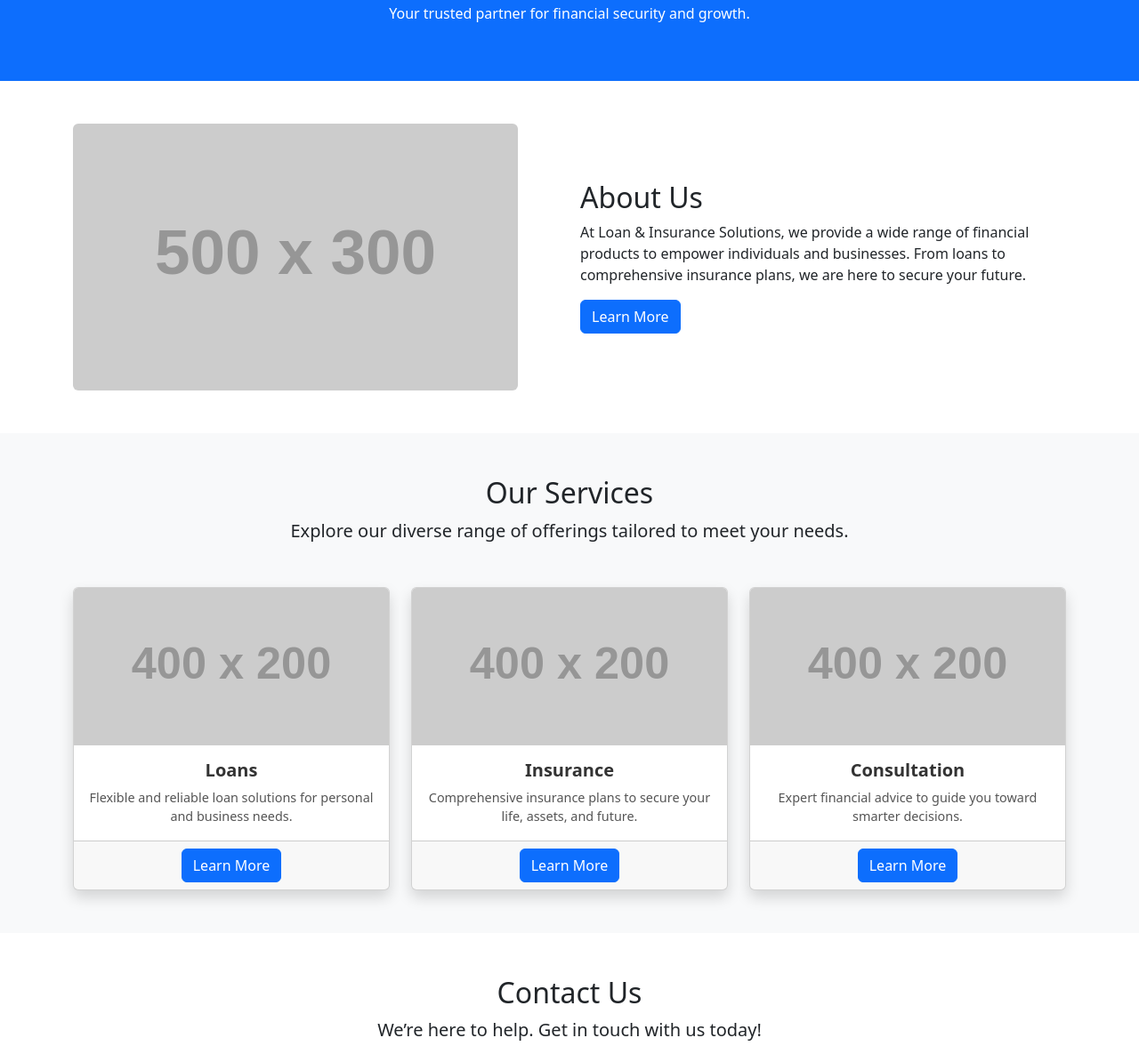
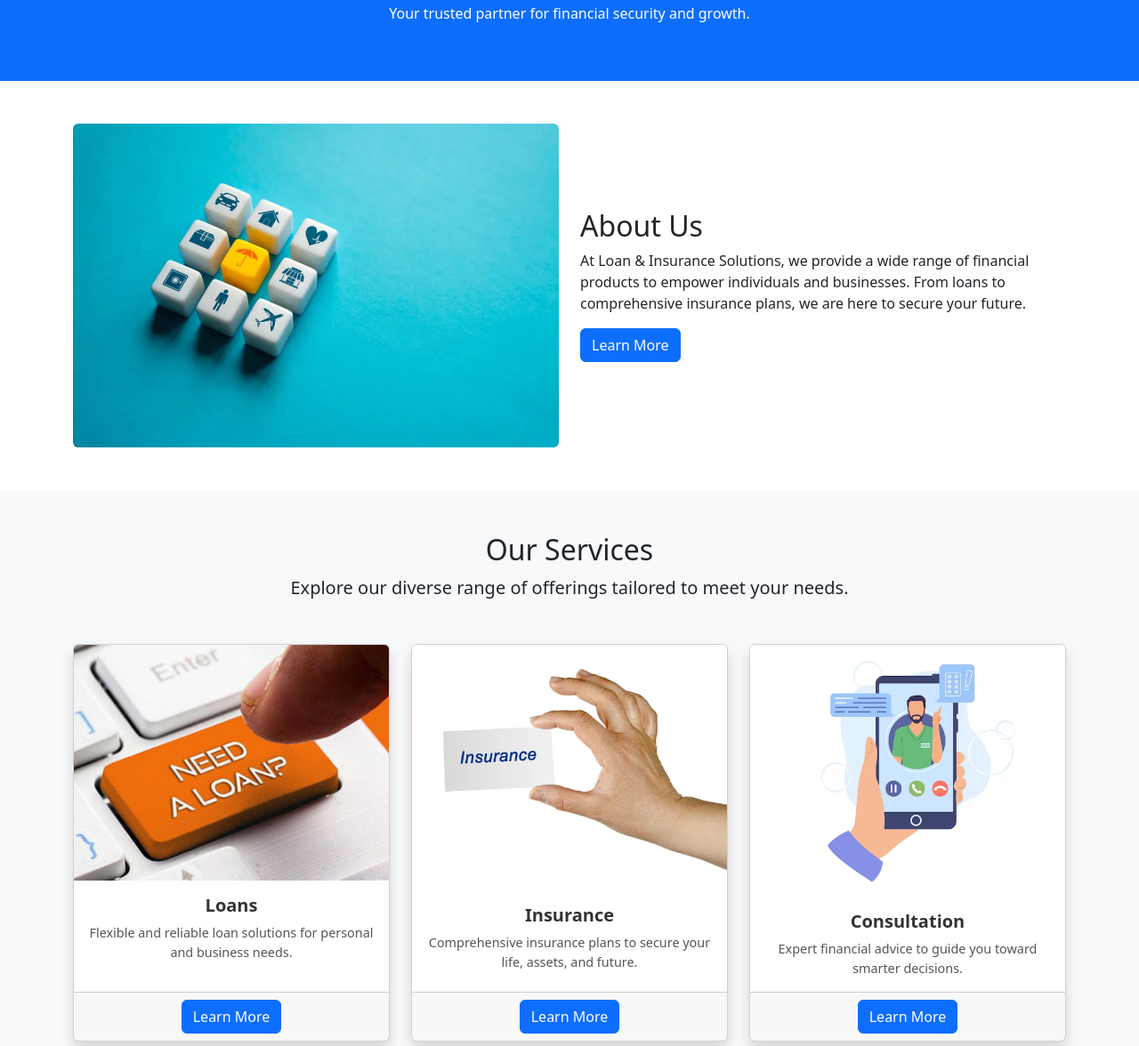
Before and after one commit to rohannagpure99/Project-1, a plain HTML site: page index.html in a window 1280 px wide. Shown: the part 375-1551 px from the top of the page at 89% size. Drawn offline with nearby package versions, Linux system fonts and the light colour scheme; placeholder pictures from the web are drawn by us.

Commit message:
Fifth commit

```diff
--- a/index.html
+++ b/index.html
@@ -54,7 +54,7 @@
         <div class="container">
             <div class="row align-items-center">
                 <div class="col-md-6">
-                    <img src="https://via.placeholder.com/500x300" alt="About Us" class="img-fluid rounded">
+                    <img src="images/about.webp" alt="About Us" class="img-fluid rounded">
                 </div>
                 <div class="col-md-6">
                     <h2>About Us</h2>
@@ -77,7 +77,7 @@
                 <!-- Loan Service -->
                 <div class="col-md-4">
                     <div class="card h-100 shadow">
-                        <img src="https://via.placeholder.com/400x200" class="card-img-top" alt="Loan Services">
+                        <img src="images/loan.jpg" class="card-img-top" alt="Loan Services">
                         <div class="card-body">
                             <h5 class="card-title">Loans</h5>
                             <p class="card-text">Flexible and reliable loan solutions for personal and business needs.</p>
@@ -90,7 +90,7 @@
                 <!-- Insurance Service -->
                 <div class="col-md-4">
                     <div class="card h-100 shadow">
-                        <img src="https://via.placeholder.com/400x200" class="card-img-top" alt="Insurance Services">
+                        <img src="images/insurancecart.jpg" class="card-img-top" alt="Insurance Services">
                         <div class="card-body">
                             <h5 class="card-title">Insurance</h5>
                             <p class="card-text">Comprehensive insurance plans to secure your life, assets, and future.</p>
@@ -103,7 +103,7 @@
                 <!-- Consultation Service -->
                 <div class="col-md-4">
                     <div class="card h-100 shadow">
-                        <img src="https://via.placeholder.com/400x200" class="card-img-top" alt="Consultation Services">
+                        <img src="images/consultant.avif" class="card-img-top" alt="Consultation Services">
                         <div class="card-body">
                             <h5 class="card-title">Consultation</h5>
                             <p class="card-text">Expert financial advice to guide you toward smarter decisions.</p>
```
Also changed, not shown: images/about.webp (added), images/consultant.avif (added), images/insurancecart.jpg (added), images/loan.jpg (added).
